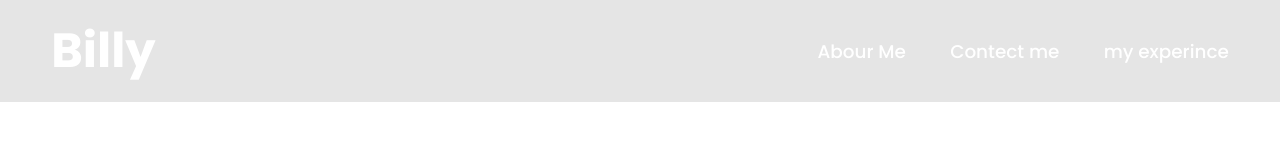
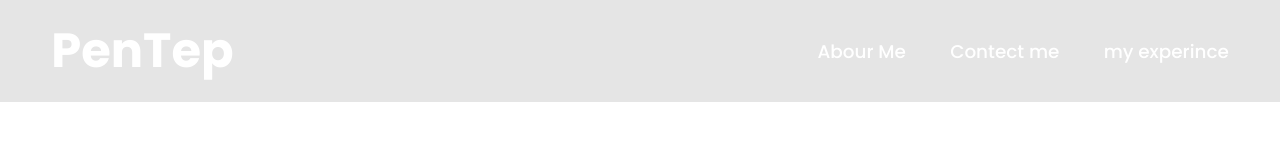
Before and after one commit to PenTep/PBilly, a plain HTML site: page about-me.html in a window 1280 px wide. Shown: the top 160 px of the page. Drawn offline with Linux system fonts and the light colour scheme.

Commit message:
Update about-me.html

```diff
--- a/about-me.html
+++ b/about-me.html
@@ -3,7 +3,7 @@
   <head>
     <meta charset="UTF-8" />
     <meta name="viewport" content="width=device-width, initial-scale=1.0" />
-    <title>Biily</title>
+    <title>PenTep</title>
     <link rel="stylesheet" href="style.css" />
     <link rel="preconnect" href="https://fonts.googleapis.com" />
     <link rel="preconnect" href="https://fonts.gstatic.com" crossorigin />
@@ -15,7 +15,7 @@
   </head>
   <body>
     <header class="header">
-      <a href="index.html" class="logo">Billy</a>
+      <a href="index.html" class="logo">PenTep</a>
 
       <input type="checkbox" id="check" />
       <label for="check" class="icons">
```
